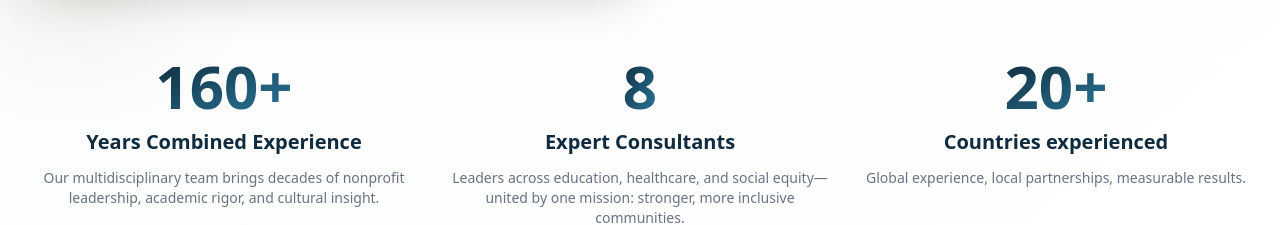
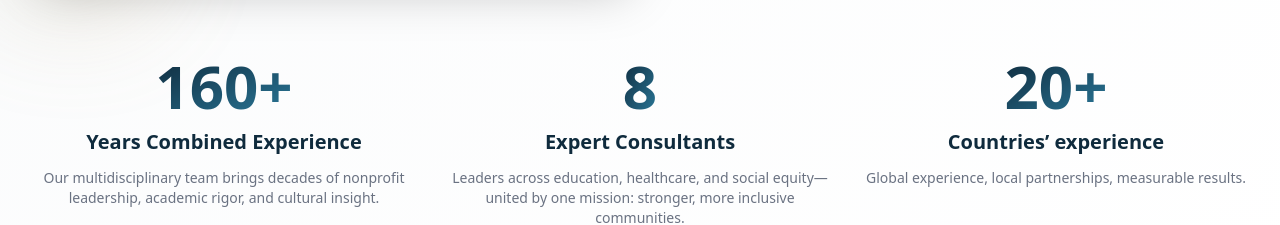
Before and after one commit to mohilow12/hopenexus, a Next.js app: page / in a window 1280 px wide. Shown: the part 2360-2585 px from the top of the page. Built offline with nearby package versions, Linux system fonts and the light colour scheme.

Commit message:
Update AboutPreview.js
minor tweak

```diff
--- a/components/AboutPreview.js
+++ b/components/AboutPreview.js
@@ -94,7 +94,7 @@ export default function AboutPreview() {
               </h3>
               <div className="absolute -inset-2 bg-gradient-to-br from-[#F5A623]/20 to-[#2B7A9B]/20 rounded-full blur-xl opacity-0 group-hover:opacity-100 transition-opacity duration-300" />
             </div>
-            <p className="text-xl font-semibold text-[#0f2b3d]">Countries experienced</p>
+            <p className="text-xl font-semibold text-[#0f2b3d]">Countries’ experience</p>
             <p className="text-gray-500 text-sm">Global experience, local partnerships, measurable results.</p>
           </div>
 
```
